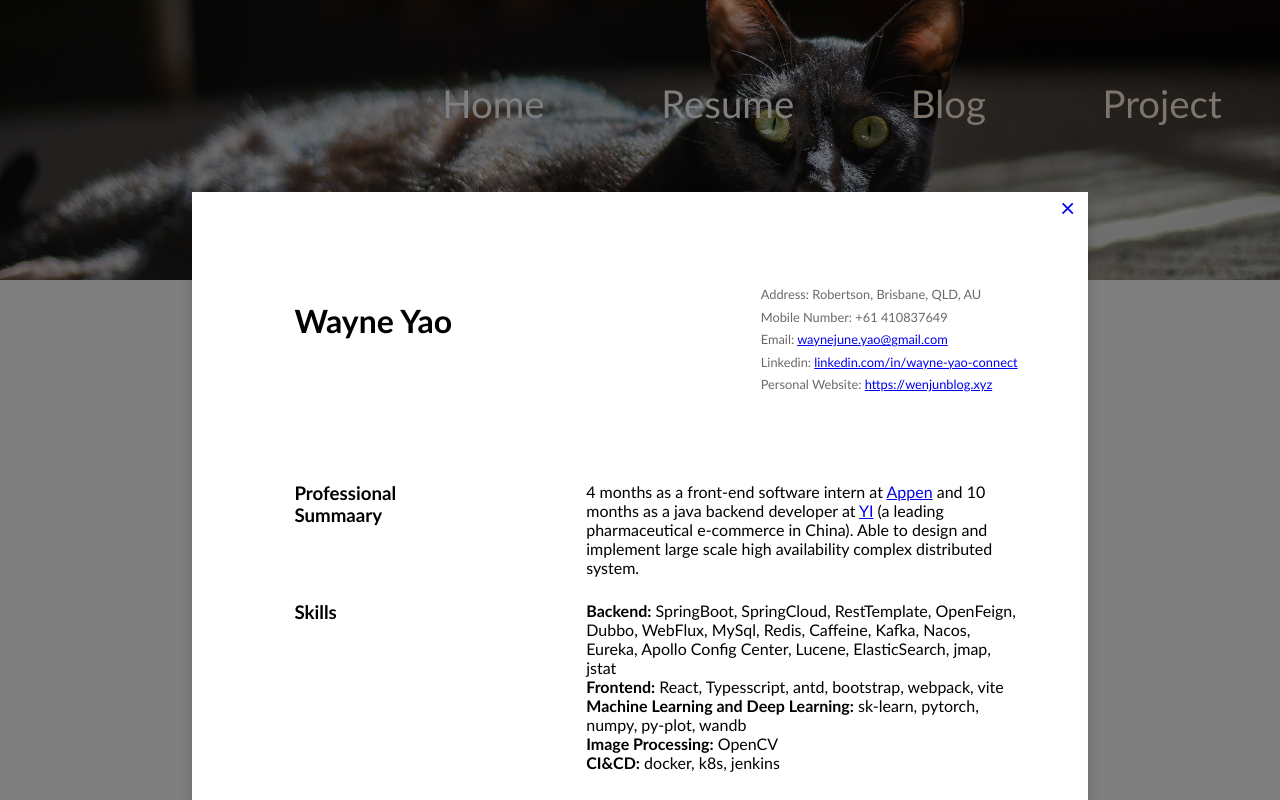
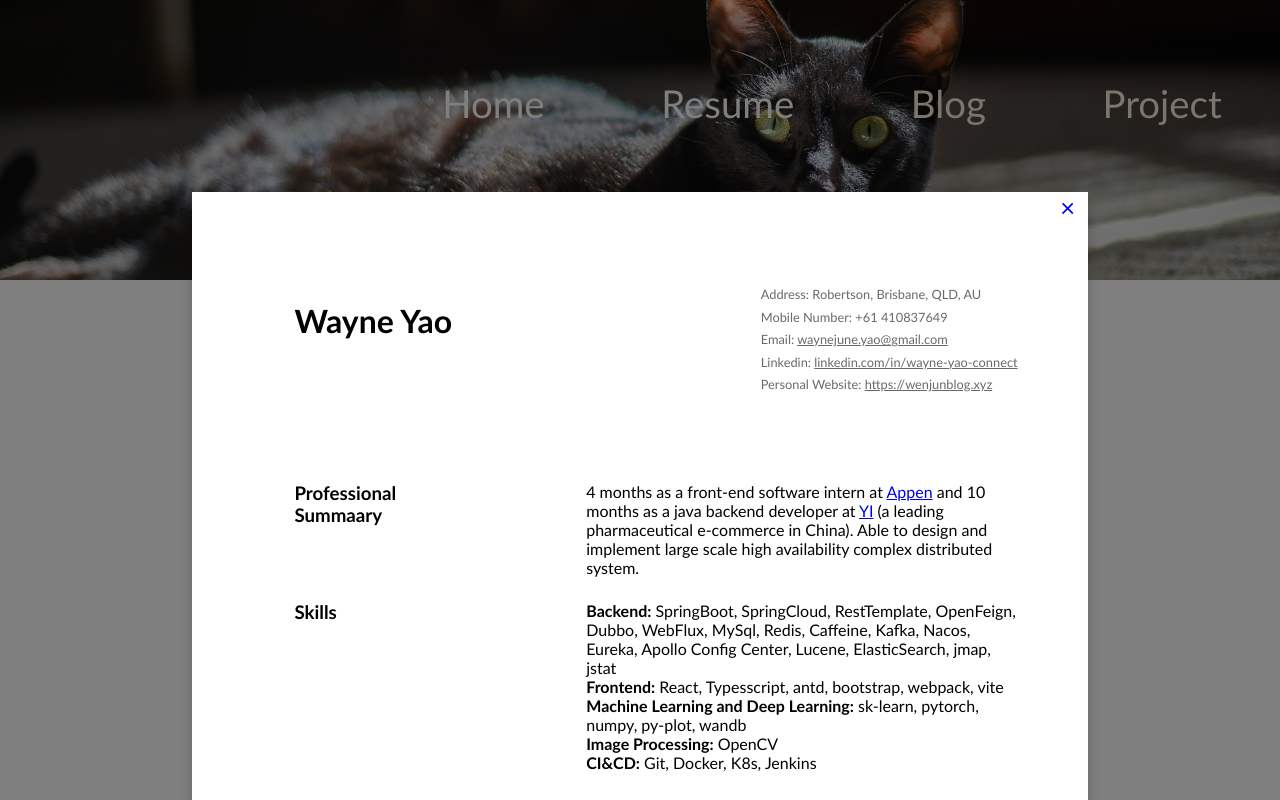
Before and after one commit to NoobCoderGrowing/TechSpace, a React (Vite) app: page /resume in a window 1280 px wide. Shown: the top 800 px of the page. Built offline with nearby package versions, Linux system fonts and the light colour scheme; grey boxes are pictures that could not be loaded.

Commit message:
update resume

```diff
--- a/src/layout/Footer.module.css
+++ b/src/layout/Footer.module.css
@@ -21,5 +21,9 @@
     display: grid;
     grid-template-columns: auto auto auto;
     font-size: 1.8vh;
+}
 
+
+.contact a{
+    color: #fff;
 }
--- a/src/route/Resume.module.css
+++ b/src/route/Resume.module.css
@@ -91,12 +91,17 @@
     color: 	#696969;
 }
 
+.contact a{
+    color: #696969;
+}
+
 .profession{
     margin-top: 5vh;
 }
 
 .workHistoryContainer{
     margin-bottom: 3vh;
+    &:last-child{margin-bottom: 0;}
 }
 
 .workHistory{
@@ -151,6 +156,7 @@ h3{
 
 .educationContainer{
     margin-bottom: 2vh;
+    &:last-child{margin-bottom: 0;}
 }
 
 .educationContainer p{
--- a/src/route/Resume.tsx
+++ b/src/route/Resume.tsx
@@ -31,7 +31,7 @@ function Resume(){
                             <p>Address: Robertson, Brisbane, QLD, AU</p>
                             <p>Mobile Number: +61 410837649</p>
                             <p>Email: <a href="mailto:waynejune.yao@gmail.com">waynejune.yao@gmail.com</a></p>
-                            <p>Linkedin: <a href="linkedin.com/in/wayne-yao-connect">linkedin.com/in/wayne-yao-connect</a></p>
+                            <p>Linkedin: <a href="https://www.linkedin.com/in/wayne-yao-connect">linkedin.com/in/wayne-yao-connect</a></p>
                             <p>Personal Website: <a href="https://wenjunblog.xyz/">https://wenjunblog.xyz</a></p>
                         </div>
                     </div>
@@ -54,7 +54,7 @@ function Resume(){
                             <p><b>Frontend:</b> React, Typesscript, antd, bootstrap, webpack, vite</p>
                             <p><b>Machine Learning and Deep Learning:</b> sk-learn, pytorch, numpy, py-plot, wandb</p>
                             <p><b>Image Processing:</b> OpenCV</p>
-                            <p><b>CI&CD:</b> docker, k8s, jenkins</p>
+                            <p><b>CI&CD:</b> Git, Docker, K8s, Jenkins</p>
                         </div>
                     </div>
                     <div className={classes.row}>
@@ -254,7 +254,7 @@ function Resume(){
                             <h3>Core Finished Courses </h3>
                         </div>
                         <div className={classes.right}>
-                            <p>Software engineering (Python), Advanced Software Engineering (Java), Introduction To Computer Systems, Cmputer System Principles & Programming, Dicrete Mathmatics, Calculus & Linear Algebra I, Analysis of Scientific Data, Relational Database System, Advanced Database System, Concurrency Theory and Practice, Machine Learning </p>
+                            <p>Software engineering (Python), Advanced Software Engineering (Java), Introduction To Computer Systems, Cmputer System Principles & Programming, Data Structures & Algorithms, Dicrete Mathmatics, Calculus & Linear Algebra I, Analysis of Scientific Data, Relational Database System, Advanced Database System, Concurrency Theory and Practice, Machine Learning, Introduction to Web Design, Human Computer Interaction</p>
                         </div>
                     </div>
                 </div>
```
